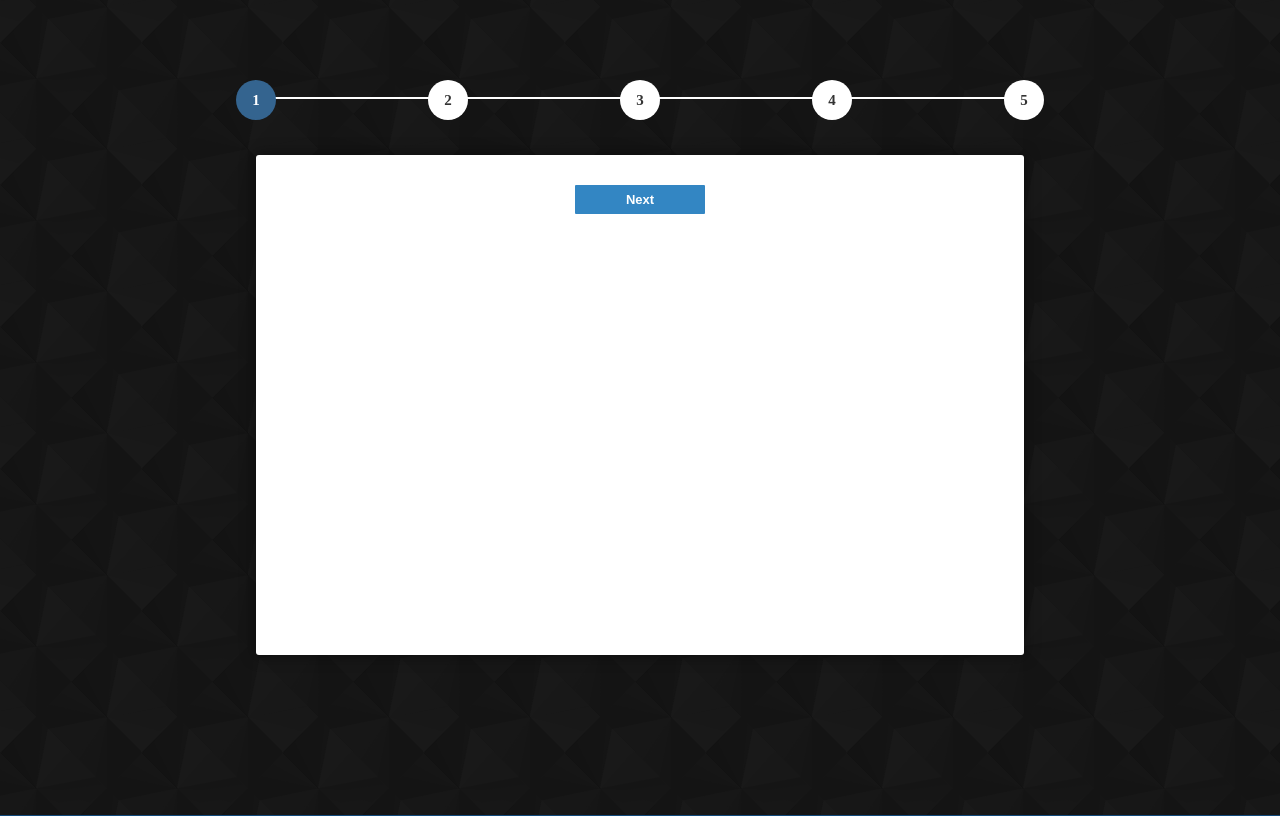
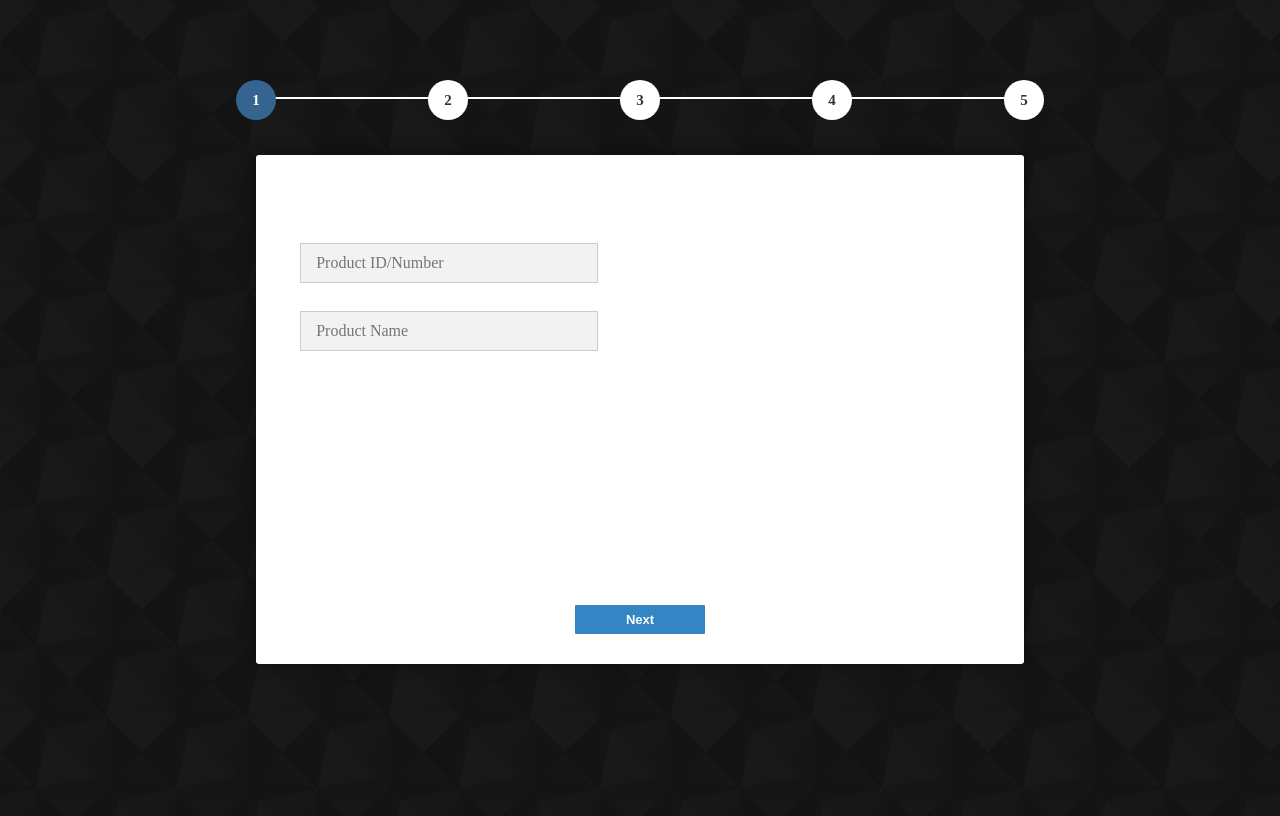
Before and after one commit to Bhodda/grundfosproject, a PHP site: page / in a window 1280 px wide. Shown: the part 100-916 px from the top of the page. Run offline with PHP 8.4, Linux system fonts and the light colour scheme; some libraries are stand-ins or nearby versions; some web fonts are replaced.

Commit message:
Update to the input fields of the form.
added the needed forms and styled them in accordance with the Grundfos
design manual.

```diff
--- a/index.html
+++ b/index.html
@@ -31,22 +31,39 @@
 
                 <fieldset>
                     <div class="fieldsetwrapper">
-
+                        <div class="inputwrapper">
+                            <input type="text" name="id" placeholder="Product ID/Number">
+                            <input type="text" name="pumpname" placeholder="Product Name">
+                        </div>
                     </div>
                     <input type="button" name="next" class="next action-button" value="Next" />
                 </fieldset>
                 <fieldset>
                     <div class="fieldsetwrapper">
-
+                        <div class="inputwrapper">
+                            <input type="text" name="pressure" placeholder="Pump pressure">
+                            <input type="text" name="waterlevel" placeholder="Dynamic water level">
+                            <input type="text" name="flow" placeholder="Flow">
+                            <input type="text" name="power" placeholder="Power consumption">
+                        </div>
                     </div>
 
                     <input type="button" name="next" class="next action-button" value="Next" />
                 </fieldset>
                 <fieldset>
                     <div class="fieldsetwrapper">
-
+                        <div class="inputwrapper">
+                            <input type="text" name="age" placeholder="Age of pump">
+                            <select name="location">
+                                <option selected="selected" id="pumplocationoption">Location of Pump</option>
+                                <option value="basement">Basement</option>
+                                <option value="garage">Garage</option>
+                                <option value="other">Other</option>
+                            </select>
+                            <textarea id="pumpusage" name="pumpusage" placeholder="Usage of pumps. For pumping water, other types of liquid, etc."></textarea>
+                        </div>
                     </div>
-
+                    <!--<input type="button" name="previous" class="previous action-button" value="Previous" />-->
                     <input type="button" name="next" class="next action-button" value="Next" />
                 </fieldset>
                 <fieldset>
--- a/style/style.css
+++ b/style/style.css
@@ -169,9 +169,66 @@ body {
 }
 
 
+/* input fields */
 
+.fieldsetwrapper {
+    text-align: left;
+    min-height: 420px;
+}
+.inputwrapper {
+    width: 42%;
+    margin-left: 2%;
+    padding-top: 50px;
+}
 
+.inputwrapper input {
+    height: 40px;
+    margin-top: 18px;
+    outline: none;
+    border-radius: 0px !important;
+    font-size: 16px !important;
+    font-family: grundfosP;
+    background-color: #f2f2f2;
+    color: #b7b6b6;
+}
+.inputwrapper input:focus {
+    border-color: #727272 !important;
+}
 
+.inputwrapper select {
+    width: 100%;
+    height: 40px;
+    margin-top: 18px;
+    outline: none;
+    border-radius: 0px;
+    padding-left: 10px;
+    font-size: 16px;
+    font-family: grundfosP;
+    background-color: #f2f2f2;
+    color: #777;
+}
+
+.inputwrapper select:focus {
+    border-color: #727272 !important;
+}
+
+#pumpusage {
+    margin-top: 20px;
+    min-height: 140px;
+    max-height: 200px;
+    outline: none;
+    border-radius: 0px !important;
+    font-size: 14px !important;
+    font-family: grundfosP;
+    background-color: #f2f2f2;
+    color: #b7b6b6;
+}
+#pumpusage:focus {
+    border-color: #727272 !important;
+}
+#pumplocationoption {
+    display: none;
+}
 /* footer */
 
 footer {
```
